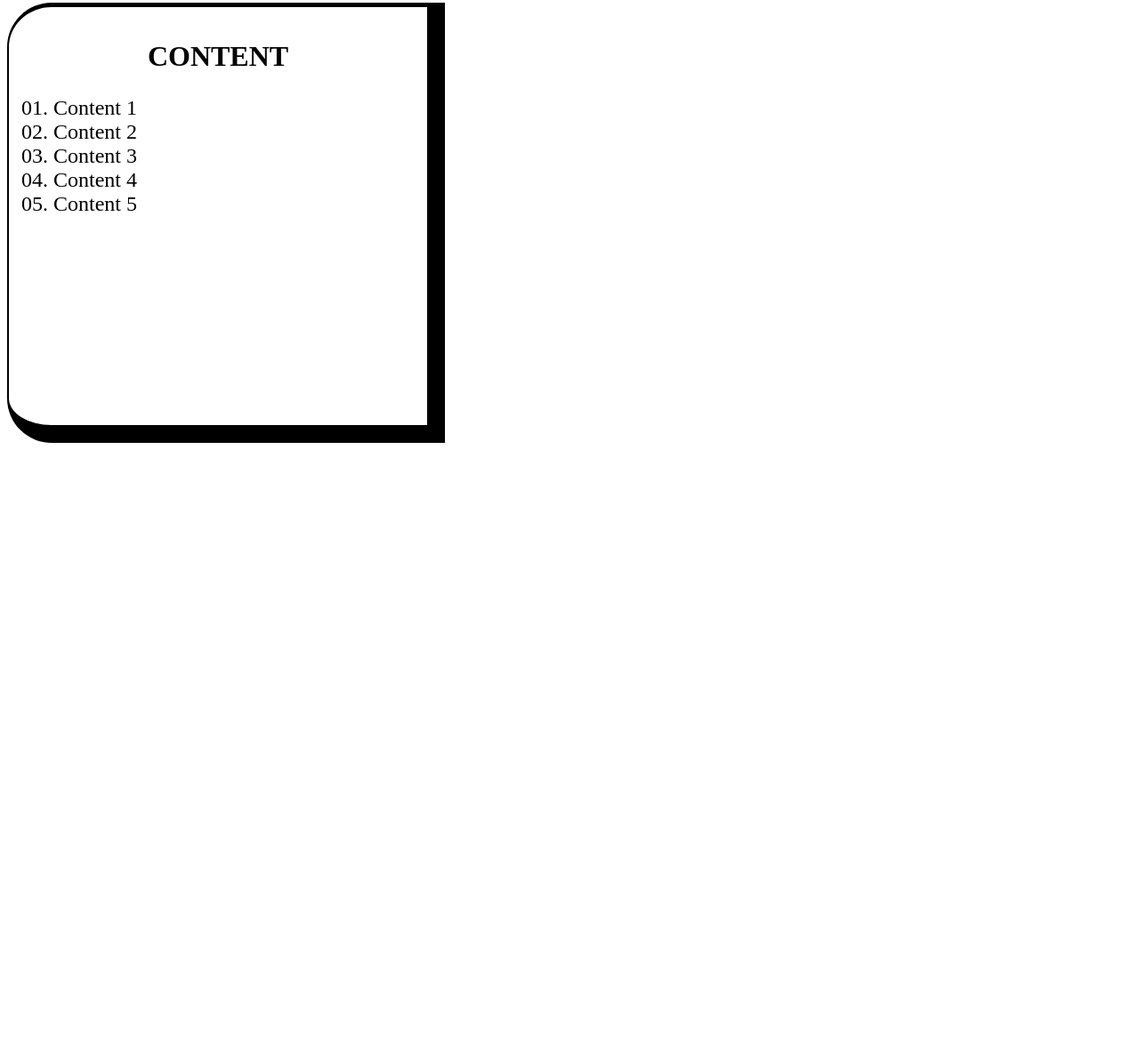
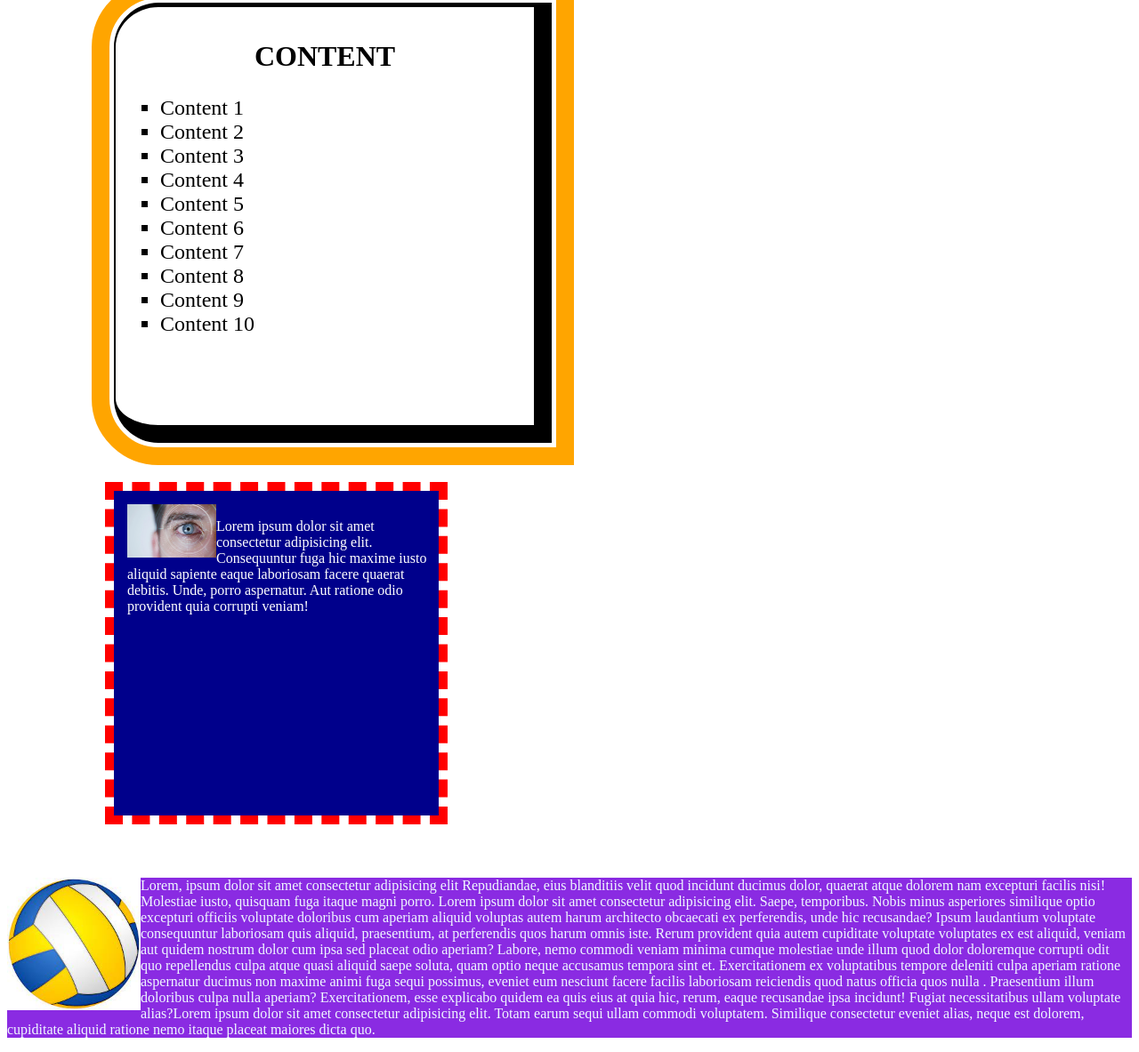
Before and after one commit to saiaravindh2905/CSS, a plain HTML site: page Css_Basics/BorderProperties.html in a window 1280 px wide. Shown: the part 5-1188 px from the top of the page at 89% size. Before the commit the page ends 800 px from the top, so only its background shows below. Drawn offline with Linux system fonts and the light colour scheme.

Commit message:
18/04/24 css

```diff
--- a/Css link files/BorderProperties.css
+++ b/Css link files/BorderProperties.css
@@ -1,4 +1,4 @@
-div{
+.c1{
   width: 450px;
   height: 450px;
   border: 2px solid black;
@@ -6,12 +6,54 @@ div{
   border-top-width:5px;
   border-bottom-width: 20px;
   padding: 10px;
+
   border-top-left-radius: 50px;
   border-bottom-left-radius: 50px;
+  margin-left: 120px;
+  outline: 20px solid orange;
+  outline-offset: 5px;
+  cursor: not-allowed;
+
+
 
 
 
 }
+
+.c2
+{
+  width: 350px;
+  height: 350px;
+  background-color: darkblue;
+  outline: 10px dashed red;
+  margin-left: 120px;
+  cursor: all-scroll;
+  cursor: grab;
+  cursor: grabbing;
+  cursor: none;
+  cursor: not-allowed;
+  padding-top: 15px;
+  padding-left: 15px;
+  color: white;
+
+}
+
+.c2 img{
+  float : left;
+  pad: 5px;
+}
+
+.c3{
+
+  background-color: blueviolet;
+  color: aliceblue;
+}
+.c3 img{
+
+  float: left;
+
+}
+
 
 h2{
 
@@ -24,7 +66,7 @@ h2{
 ul li{
 
     text-transform: capitalize;
-    list-style:decimal-leading-zero;
+    list-style:square;
     list-style-position: outside;
     font-size: x-large;
 
--- a/Css_Basics/BorderProperties.html
+++ b/Css_Basics/BorderProperties.html
@@ -9,7 +9,7 @@
 </head>
 <body>
 
-   <div>
+   <div class="c1">
 
       <h2>content</h2>
 
@@ -19,10 +19,65 @@
             <li>Content 3</li>
             <li>Content 4</li>
             <li>Content 5</li>
+            <li>Content 6</li>
+            <li>Content 7</li>
+            <li>Content 8</li>
+            <li>Content 9</li>
+            <li>Content 10</li>
         </ul>
 
     </div>
 
+     <br>
+     <br>
+     <br>
+
+ <!-- Float -->
+
+    <div class="c2">
+       <img src="/CSS/Images/img1.jpg" alt="" width="100px" height="60px">
+       <p>Lorem ipsum dolor sit amet consectetur adipisicing elit. Consequuntur
+         fuga hic maxime iusto aliquid sapiente eaque laboriosam facere quaerat
+         debitis. Unde, porro aspernatur. Aut ratione odio provident
+        quia corrupti veniam!</p>
+    </div>
+    <br>
+     <br>
+     <br>
+
+
+
+    <div class="c3">
+     <img src="/CSS/Images/ball.jpeg" alt="" width="150px">
+     <p>
+        Lorem, ipsum dolor sit amet consectetur adipisicing elit
+        Repudiandae, eius blanditiis velit quod incidunt ducimus dolor,
+        quaerat atque dolorem nam excepturi facilis nisi! Molestiae iusto,
+        quisquam fuga itaque magni porro.
+        Lorem ipsum dolor sit amet consectetur adipisicing elit. Saepe, temporibus.
+         Nobis minus asperiores similique optio excepturi officiis voluptate doloribus
+          cum aperiam aliquid voluptas autem harum architecto obcaecati ex perferendis,
+           unde hic recusandae? Ipsum laudantium voluptate consequuntur laboriosam quis
+            aliquid, praesentium, at perferendis quos harum omnis iste. Rerum provident
+            quia autem cupiditate voluptate voluptates ex est aliquid, veniam aut quidem
+             nostrum dolor cum ipsa sed placeat odio aperiam? Labore, nemo commodi veniam
+              minima cumque molestiae unde illum quod dolor doloremque corrupti odit quo
+              repellendus culpa atque quasi aliquid saepe soluta, quam optio neque accusamus
+               tempora sint et. Exercitationem ex voluptatibus tempore deleniti culpa aperiam
+               ratione aspernatur ducimus non maxime animi fuga sequi possimus, eveniet eum
+                nesciunt facere facilis laboriosam reiciendis quod natus officia quos nulla
+                . Praesentium illum doloribus culpa nulla aperiam? Exercitationem, esse
+                explicabo quidem ea quis eius at quia hic, rerum, eaque recusandae ipsa
+                incidunt! Fugiat necessitatibus ullam voluptate alias?Lorem ipsum dolor
+                sit amet consectetur adipisicing elit. Totam earum sequi ullam commodi
+                voluptatem. Similique consectetur eveniet alias, neque est dolorem,
+                cupiditate aliquid ratione nemo itaque placeat maiores dicta quo.
+
+            </p>
+
+        </div>
+
+
 
 </body>
 </html>
```
Also changed, not shown: Css link files/Positions.css (added, +85 -0 lines), Css_Basics/Float.html (added, +44 -0 lines), Css_Basics/ObjectFitCover.html (added, +67 -0 lines), Css_Basics/Positions.html (added, +50 -0 lines). Lines whose indentation alone changed are shown as unchanged.
